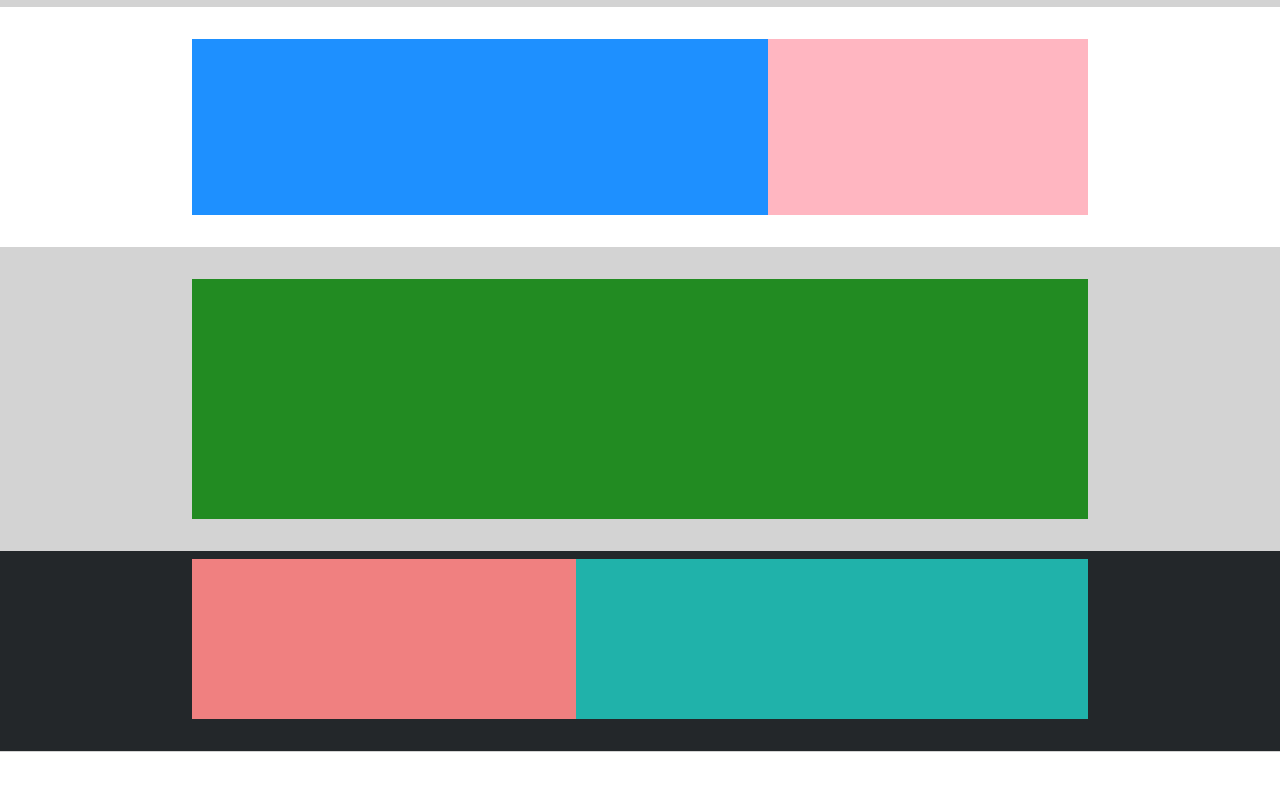
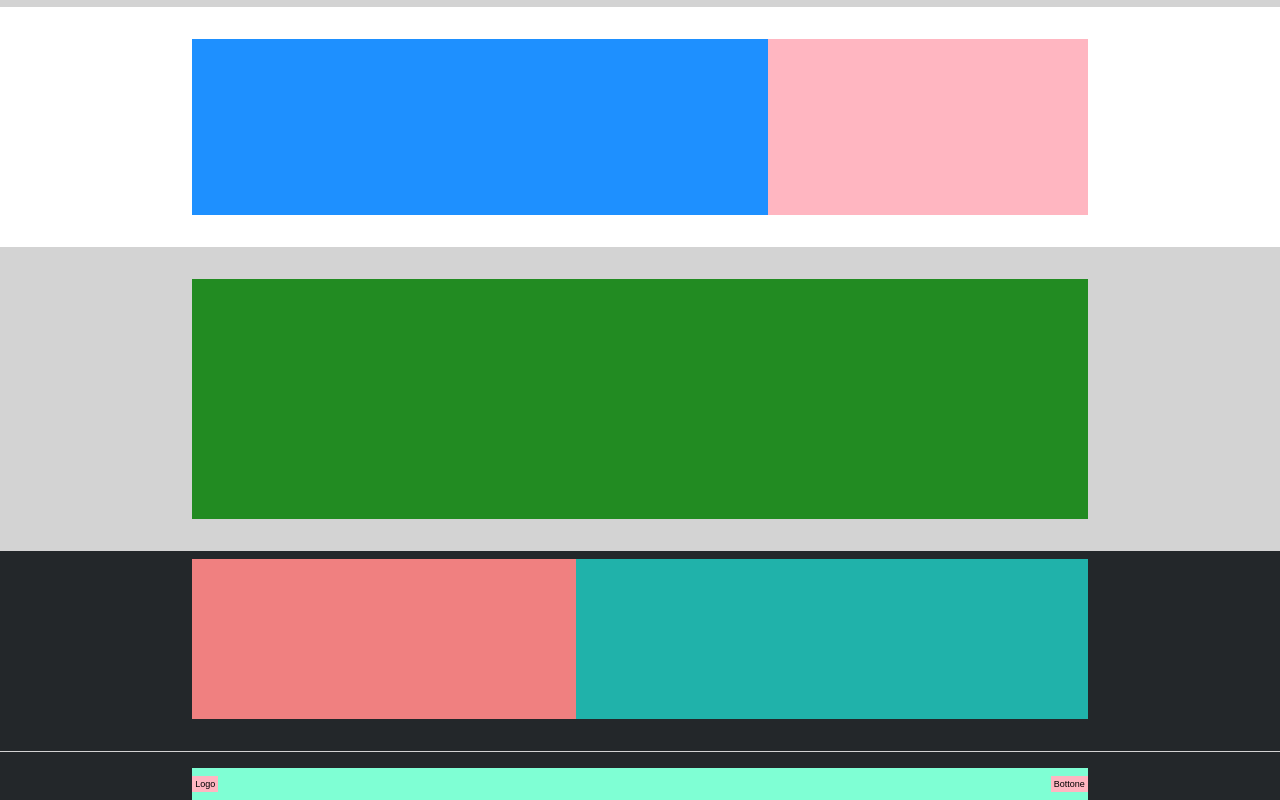
Before and after one commit to Willians-Hurtado/htmlcss-struttura-discord, a plain HTML site: page index.html in a window 1280 px wide. Shown: the part 729-1529 px from the top of the page. Before the commit the page ends 1481 px from the top, so only its background shows below. Drawn offline with Linux system fonts and the light colour scheme.

Commit message:
add footer

```diff
--- a/css/style.css
+++ b/css/style.css
@@ -38,7 +38,6 @@
 .menu{
     display: flex;
     background-color: var(--dis-menu-bar);
-    border: 1px solid black;
     width: 100%;
     span:nth-of-type(1) {flex-grow: 1;}
     span:nth-of-type(2) {flex-grow: 3;}
@@ -159,3 +158,33 @@ height: 10rem;
     width: 10%;
     background-color: var(--dis-last-group);
 }
+
+.footer-bar{
+    display: flex;
+    justify-content: center;
+    padding-top: 1rem;
+    background-color: var(--dis-darker);
+    min-height: 3rem;
+}
+
+.bar{
+    background-color: var(--dis-footer-bar);
+    width: 70%;
+    margin: auto;
+    height: 2rem;
+    display: flex;
+    align-items: center;
+    justify-content: space-between;
+}
+
+.button{
+    font-size: 9px;
+    border: none;
+    background-color: var(--dis-footer-buttons);
+    padding: 0.2rem;
+    cursor: pointer;
+}
+
+button:hover{
+    background-color: #d3d3d3;
+}
--- a/index.html
+++ b/index.html
@@ -8,6 +8,7 @@
 </head>
 <body>
 
+    <!-- header -->
     <header class=" head">
 
         <!-- header menu -->
@@ -19,6 +20,8 @@
                     <a class="space" href="">link</a>
                     <a class="space" href="">link</a>
                     <a class="space" href="">link</a>
+                    <a class="space" href="">link</a>
+                    <a class="space" href="">link</a>
                 </span>
                 <span id="log">login</span>
             </div>
@@ -27,6 +30,7 @@
 
     </header>
 
+    <!-- main -->
     <main>
 
         <!-- jumbotron section -->
@@ -68,8 +72,15 @@
 
     </main>
 
+   <!-- footer -->
     <footer>
+            <div class="footer-bar">
+                <div class="bar">
+                    <button class="button">Logo</button>
+                    <button class="button">Bottone</button>
+                </div>
+            </div>
+    </footer>
 
-    </footer>
 </body>
 </html>
```
